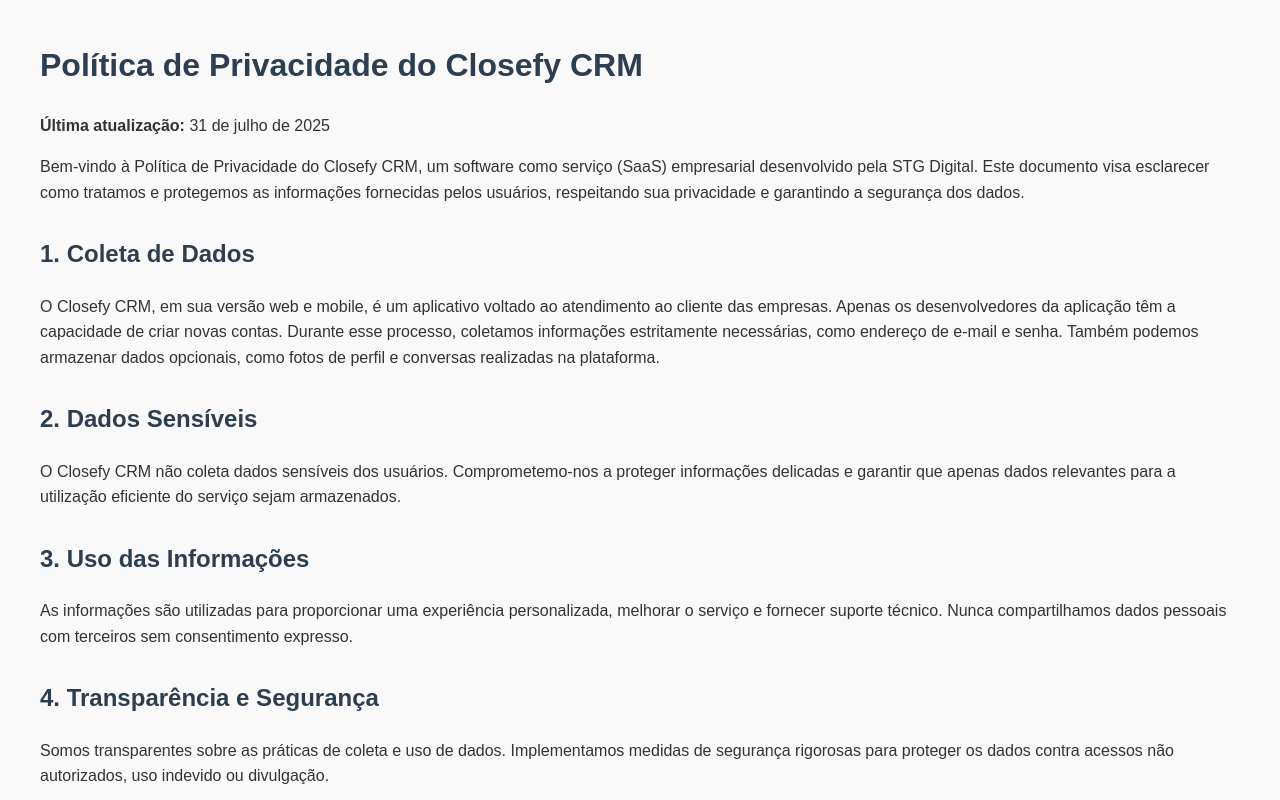
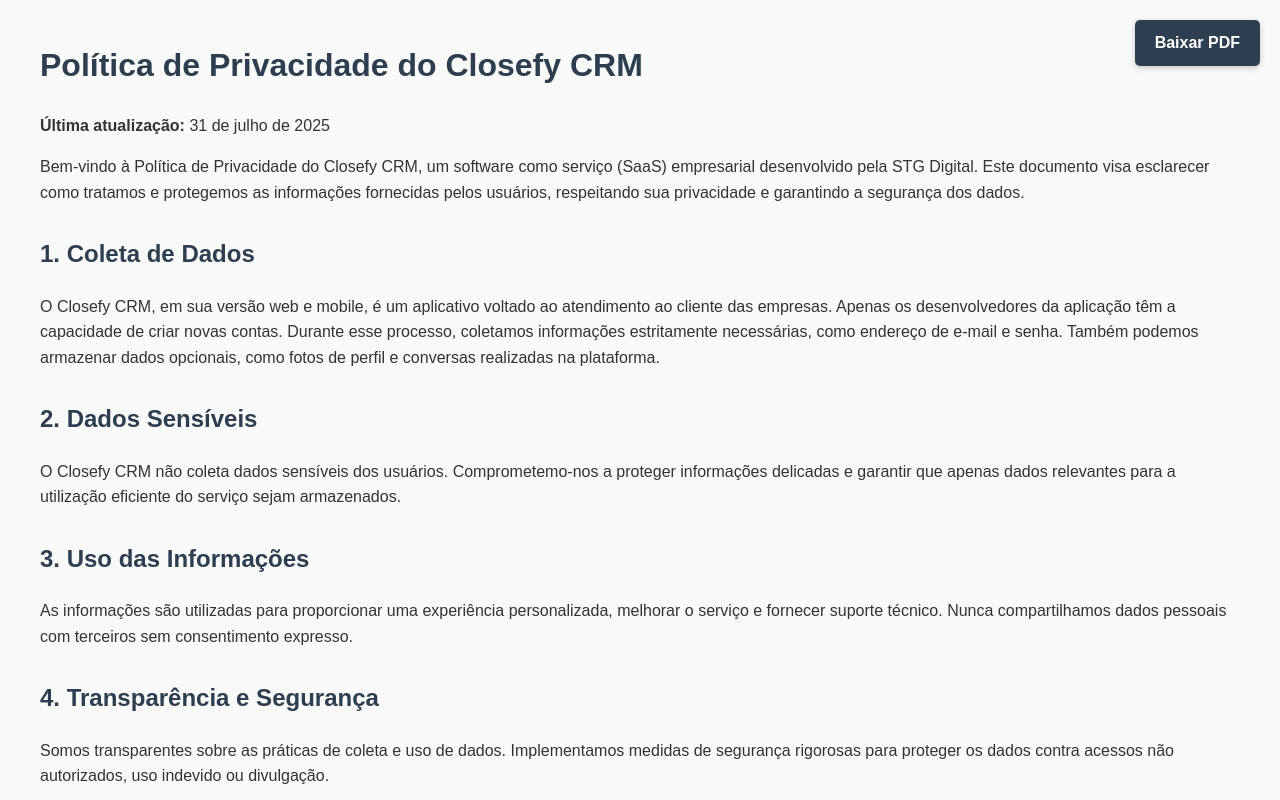
Before and after one commit to stgcompany/closefy-policies, a plain HTML site: page index.html in a window 1280 px wide. Shown: the top 800 px of the page. Drawn offline with Linux system fonts and the light colour scheme.

Commit message:
Update index.html

```diff
--- a/index.html
+++ b/index.html
@@ -11,6 +11,7 @@
       margin: 40px;
       background-color: #f9f9f9;
       color: #333;
+      position: relative;
     }
     h1, h2 {
       color: #2c3e50;
@@ -22,9 +23,31 @@
       margin-top: 50px;
       font-style: italic;
     }
+    .download-btn {
+      position: fixed;
+      top: 20px;
+      right: 20px;
+      background-color: #2c3e50;
+      color: #fff;
+      padding: 10px 20px;
+      border: none;
+      border-radius: 5px;
+      text-decoration: none;
+      font-weight: bold;
+      box-shadow: 0 2px 6px rgba(0,0,0,0.2);
+      transition: background-color 0.2s ease-in-out;
+    }
+    .download-btn:hover {
+      background-color: #34495e;
+    }
   </style>
 </head>
 <body>
+
+  <a href="https://storage.closefy.ai/closefy-policies/policies.pdf" class="download-btn" download>
+    Baixar PDF
+  </a>
+
   <h1>Política de Privacidade do Closefy CRM</h1>
   <p><strong>Última atualização:</strong> 31 de julho de 2025</p>
 
```
